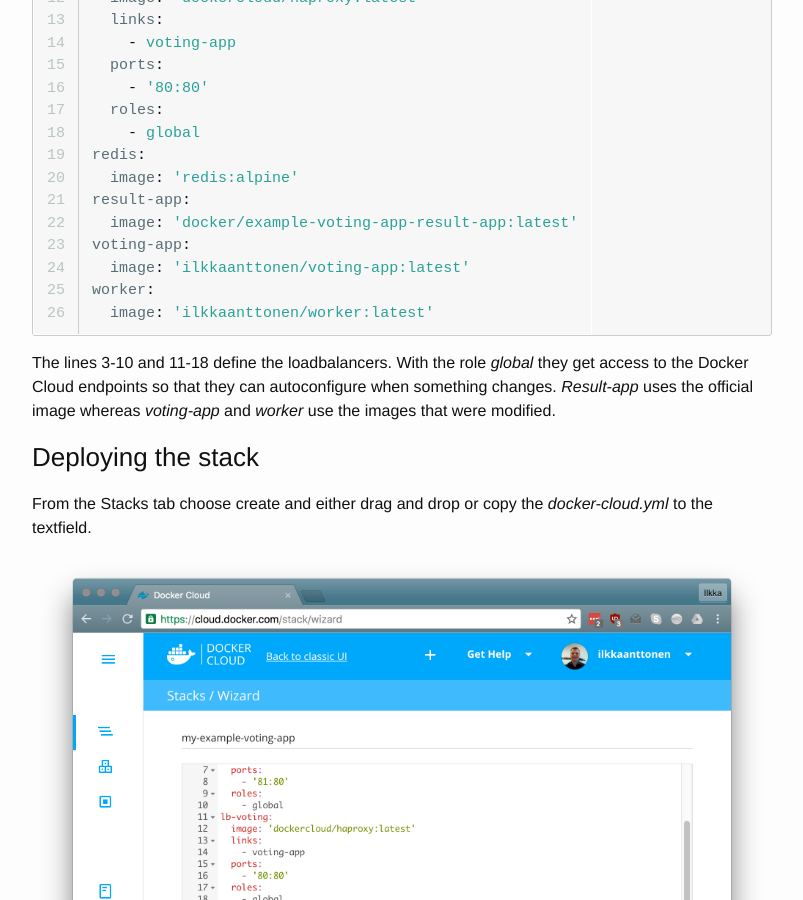
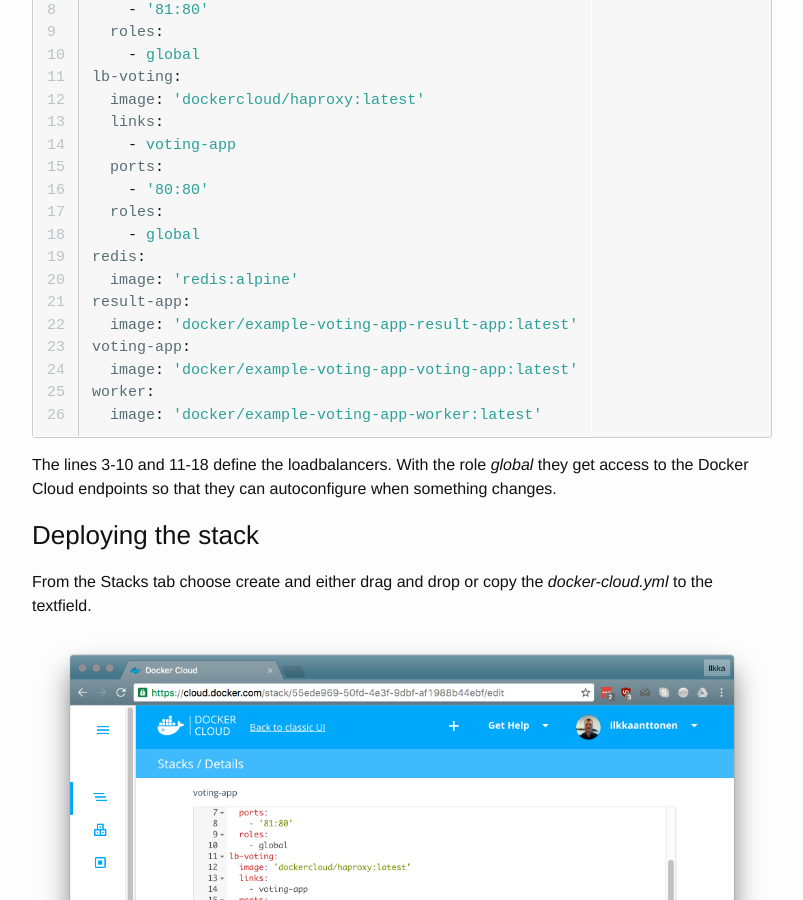
Before and after one commit to SirIle/sirile.github.io, a Jekyll site: the page built from _posts/2016-06-08-running-example-voting-app-in-docker-cloud.markdown, in a window 1280 px wide and 900 px high, scrolled down 5295 px. Shown: the whole window, without its empty margins (238-1041 px from the left). Built offline with Jekyll 4.4.1, drawn with Linux system fonts in a browser that asks for light colours; nearby versions of some CDN libraries; some of the changed text lies outside the part shown.

Commit message:
Updated the post with the new Alpine:3.4.0 details

```diff
--- a/_posts/2016-06-08-running-example-voting-app-in-docker-cloud.markdown
+++ b/_posts/2016-06-08-running-example-voting-app-in-docker-cloud.markdown
@@ -12,6 +12,8 @@ Contents
 * toc
 {:toc}
 </div>
+
+**Update 16th June 2016** Now the base images have been updated to use _alpine:3.4.0_, so creating own fork isn't necessary any more. I updated the configuration example to reflect that.
 
 ## General
 
@@ -127,13 +131,13 @@ redis:
 result-app:
   image: 'docker/example-voting-app-result-app:latest'
 voting-app:
-  image: 'ilkkaanttonen/voting-app:latest'
+  image: 'docker/example-voting-app-voting-app:latest'
 worker:
-  image: 'ilkkaanttonen/worker:latest'
+  image: 'docker/example-voting-app-worker:latest'
 {% endhighlight %}
 </figure>
 
-The lines 3-10 and 11-18 define the loadbalancers. With the role *global* they get access to the Docker Cloud endpoints so that they can autoconfigure when something changes. *Result-app* uses the official image whereas *voting-app* and *worker* use the images that were modified.
+The lines 3-10 and 11-18 define the loadbalancers. With the role *global* they get access to the Docker Cloud endpoints so that they can autoconfigure when something changes.
 
 ### Deploying the stack
 
```
Also changed, not shown: other parts of _posts/2016-06-08-running-example-voting-app-in-docker-cloud.markdown (+2 -0 lines), images/dockercloud/creating_the_stack.png.
